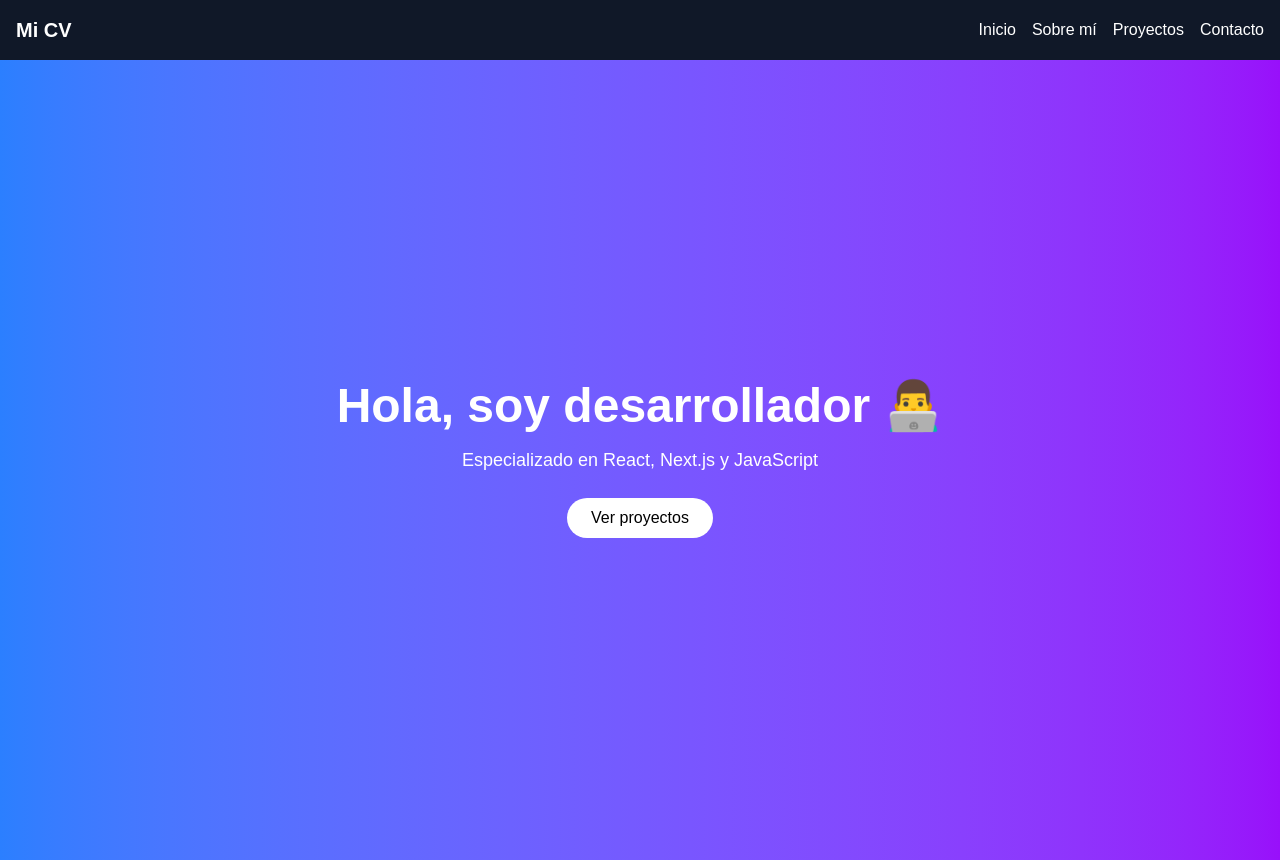
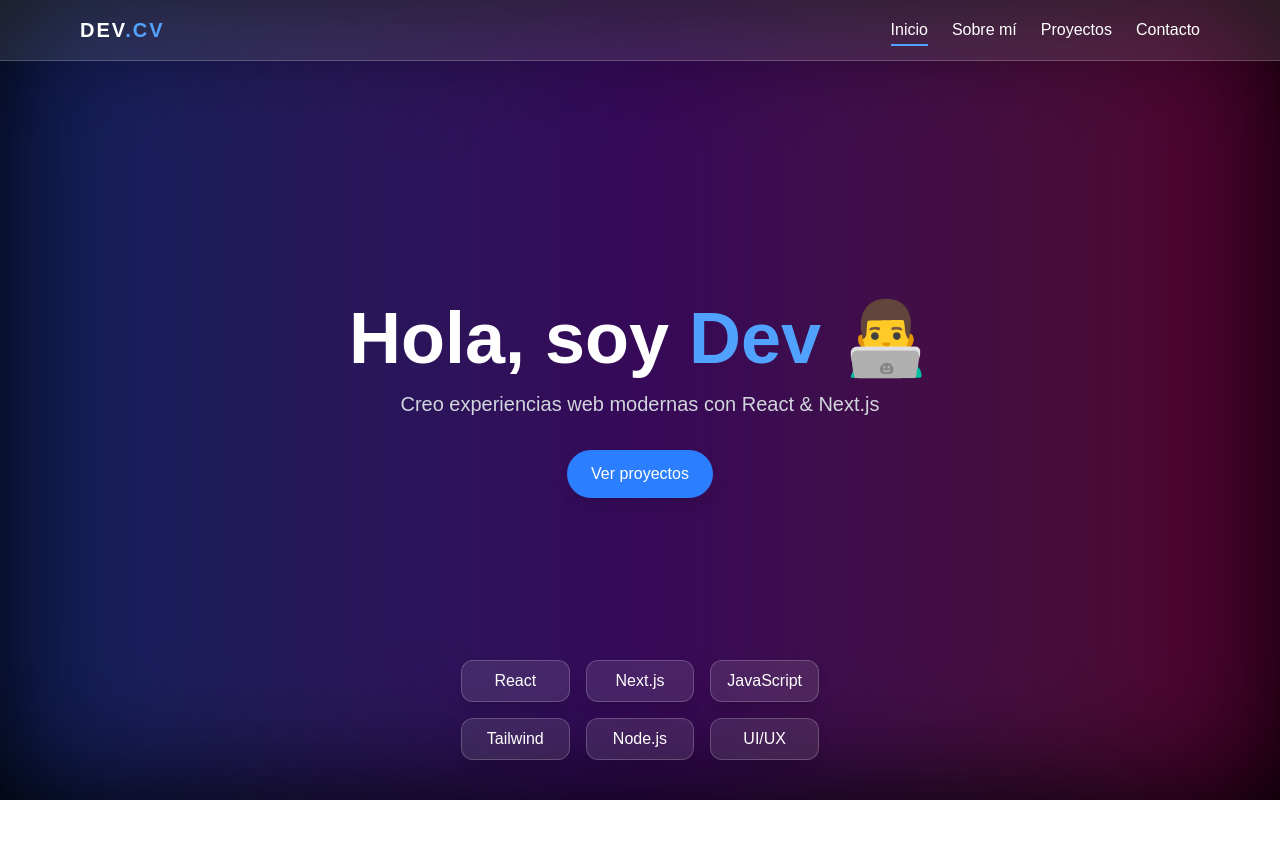
Before and after one commit to Mauricio-bits/CV-CURRICULUM, a Next.js app: page / in a window 1280 px wide. After the commit the page ends 800 px from the top, so only its background shows below. Built offline with nearby package versions, Linux system fonts and the light colour scheme.

Commit message:
Componetes nuevos

```diff
--- a/components/Hero.tsx
+++ b/components/Hero.tsx
@@ -1,19 +1,59 @@
 "use client";
+
+import { motion } from "framer-motion";
 
 export default function Hero() {
   return (
-    <section className="h-screen flex flex-col justify-center items-center text-center bg-gradient-to-r from-blue-500 to-purple-600 text-white">
-      <h1 className="text-5xl font-bold mb-4">
-        Hola, soy desarrollador 👨‍💻
-      </h1>
+    <section className="relative h-screen flex flex-col justify-center items-center text-center text-white overflow-hidden bg-black">
 
-      <p className="text-lg mb-6">
-        Especializado en React, Next.js y JavaScript
-      </p>
+      {/* Fondo con gradiente animado */}
+      <div className="absolute inset-0 bg-gradient-to-r from-blue-600 via-purple-600 to-pink-600 opacity-20 blur-3xl animate-pulse" />
 
-      <button className="bg-white text-black px-6 py-2 rounded-full hover:scale-110 transition">
+      {/* CONTENIDO */}
+      <motion.h1
+        initial={{ opacity: 0, y: 50 }}
+        animate={{ opacity: 1, y: 0 }}
+        transition={{ duration: 0.8 }}
+        className="text-5xl md:text-7xl font-bold z-10"
+      >
+        Hola, soy <span className="text-blue-400">Dev</span> 👨‍💻
+      </motion.h1>
+
+      <motion.p
+        initial={{ opacity: 0, y: 50 }}
+        animate={{ opacity: 1, y: 0 }}
+        transition={{ delay: 0.3 }}
+        className="mt-4 text-lg md:text-xl text-gray-300 z-10"
+      >
+        Creo experiencias web modernas con React & Next.js
+      </motion.p>
+
+      {/* BOTÓN */}
+      <motion.button
+        whileHover={{ scale: 1.1 }}
+        whileTap={{ scale: 0.95 }}
+        className="mt-8 px-6 py-3 bg-blue-500 rounded-full shadow-lg hover:bg-blue-600 transition z-10"
+      >
         Ver proyectos
-      </button>
+      </motion.button>
+
+      {/* TARJETAS DINÁMICAS */}
+      <div className="absolute bottom-10 grid grid-cols-2 md:grid-cols-3 gap-4 z-10">
+
+        {["React", "Next.js", "JavaScript", "Tailwind", "Node.js", "UI/UX"].map((tech, i) => (
+          <motion.div
+            key={i}
+            initial={{ opacity: 0, y: 50 }}
+            animate={{ opacity: 1, y: 0 }}
+            transition={{ delay: i * 0.2 }}
+            whileHover={{ scale: 1.1 }}
+            className="bg-white/10 backdrop-blur-md border border-white/20 px-4 py-2 rounded-xl shadow-lg"
+          >
+            {tech}
+          </motion.div>
+        ))}
+
+      </div>
     </section>
   );
 }
--- a/components/Navbar.tsx
+++ b/components/Navbar.tsx
@@ -1,17 +1,50 @@
 "use client";
 
 import Link from "next/link";
+import { usePathname } from "next/navigation";
+import { motion } from "framer-motion";
+
+const links = [
+  { name: "Inicio", path: "/" },
+  { name: "Sobre mí", path: "/about" },
+  { name: "Proyectos", path: "/projects" },
+  { name: "Contacto", path: "/contact" },
+];
 
 export default function Navbar() {
+  const pathname = usePathname();
+
   return (
-    <nav className="flex justify-between items-center p-4 bg-gray-900 text-white">
-      <h1 className="font-bold text-xl">Mi CV</h1>
+    <nav className="fixed top-0 left-0 w-full z-50 backdrop-blur-md bg-white/10 border-b border-white/20">
+      <div className="max-w-6xl mx-auto flex justify-between items-center p-4 text-white">
 
-      <div className="flex gap-4">
-        <Link href="/">Inicio</Link>
-        <Link href="/about">Sobre mí</Link>
-        <Link href="/projects">Proyectos</Link>
-        <Link href="/contact">Contacto</Link>
+        {/* LOGO */}
+        <h1 className="text-xl font-bold tracking-widest">
+          DEV<span className="text-blue-400">.CV</span>
+        </h1>
+
+        {/* LINKS */}
+        <div className="flex gap-6">
+          {links.map((link) => {
+            const isActive = pathname === link.path;
+
+            return (
+              <Link key={link.path} href={link.path} className="relative group">
+                <span className="hover:text-blue-400 transition">
+                  {link.name}
+                </span>
+
+                {/* underline animado */}
+                {isActive && (
+                  <motion.div
+                    layoutId="underline"
+                    className="absolute left-0 -bottom-1 w-full h-[2px] bg-blue-400"
+                  />
+                )}
+              </Link>
+            );
+          })}
+        </div>
       </div>
     </nav>
   );
```
